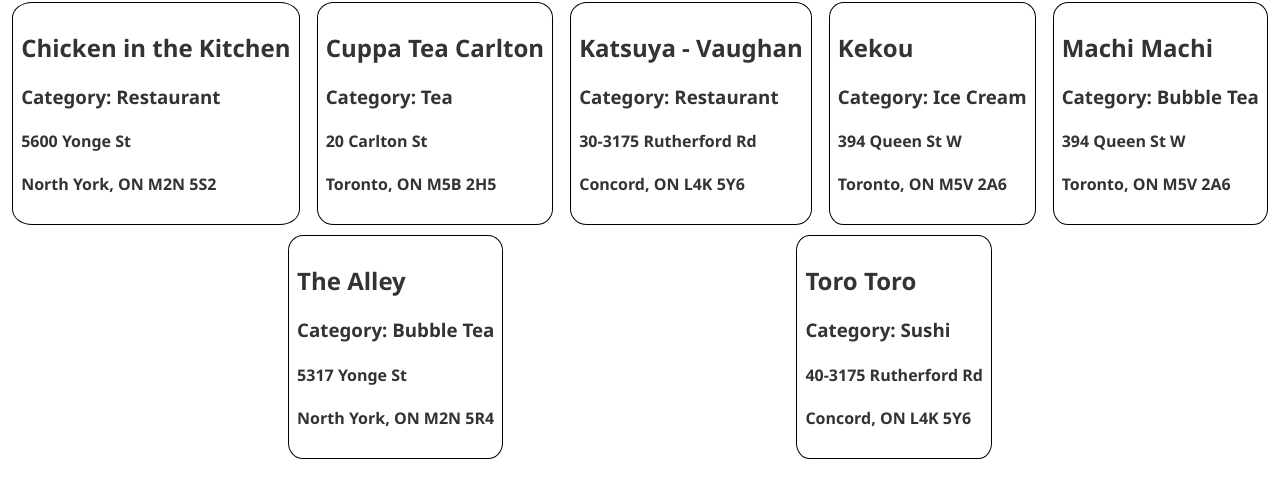
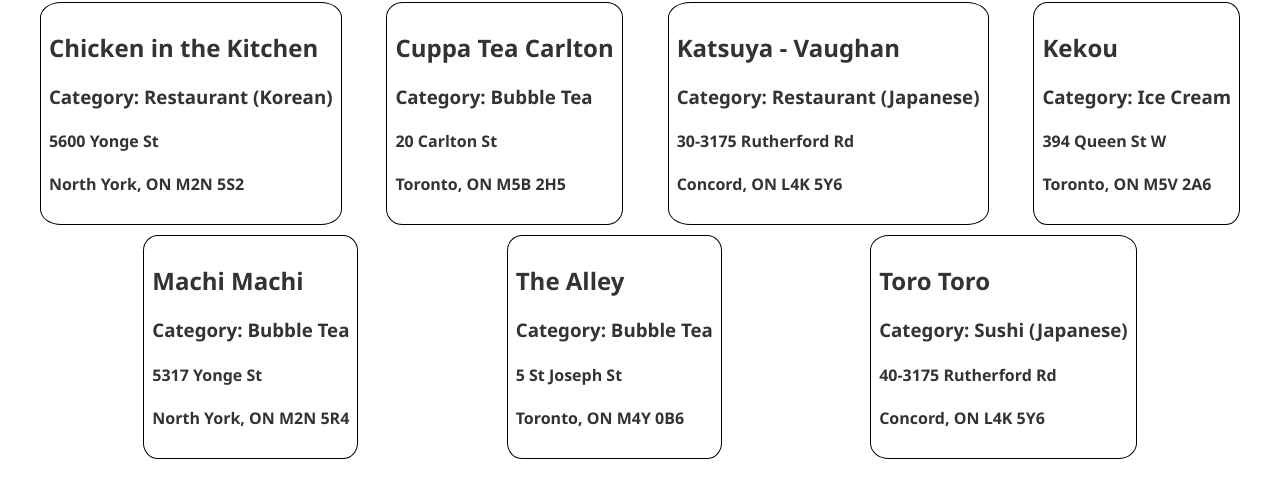
Before and after one commit to lyjacky11/foods-react, a React (Vite) app: page / in a window 1280 px wide. Shown: the part 180-659 px from the top of the page. Built offline with nearby package versions, Linux system fonts and the light colour scheme; no server answers.

Commit message:
Excel to JSON format

```diff
--- a/src/App.js
+++ b/src/App.js
@@ -16,7 +16,7 @@ const App = () => {
   categories.sort();
 
   function getPlaces() {
-    setPlaces(placesJson);
+    setPlaces(placesJson.places);
   }
 
   useEffect(() => {
--- a/src/Place.js
+++ b/src/Place.js
@@ -1,11 +1,23 @@
 const MAPS_API = process.env.REACT_APP_MAPS_API;
 
-const Place = ({ id, name, category, address, city, province, postal }) => {
+const Place = ({
+  id,
+  name,
+  category,
+  sub_category,
+  address,
+  city,
+  province,
+  postal,
+}) => {
   return (
     <div className="place-container">
       <div className="place-details">
         <h2>{name}</h2>
-        <h3>Category: {category}</h3>
+        <h3>
+          Category: {category}
+          {sub_category != "null" ? ` (${sub_category})` : ""}
+        </h3>
         <h4>{address}</h4>
         <h4>
           {city}, {province} {postal}
--- a/src/Results.js
+++ b/src/Results.js
@@ -9,6 +9,7 @@ const Results = ({ places }) => {
           id={place.id}
           name={place.name}
           category={place.category}
+          sub_category={place.sub_category}
           address={place.address}
           city={place.city}
           province={place.province}
--- a/src/places.json
+++ b/src/places.json
@@ -1,72 +1,74 @@
-[
 {
-        "id": 1,
+    "places": [
+        {
+            "id": "1",
             "name": "Chicken in the Kitchen",
             "category": "Restaurant",
-        "sub-category": "Korean",
+            "sub_category": "Korean",
             "address": "5600 Yonge St",
             "city": "North York",
             "province": "ON",
             "postal": "M2N 5S2"
         },
         {
-        "id": 2,
+            "id": "2",
             "name": "Cuppa Tea Carlton",
-        "category": "Tea",
-        "sub-category": "",
+            "category": "Bubble Tea",
+            "sub_category": "null",
             "address": "20 Carlton St",
             "city": "Toronto",
             "province": "ON",
             "postal": "M5B 2H5"
         },
         {
-        "id": 3,
+            "id": "3",
             "name": "Katsuya - Vaughan",
             "category": "Restaurant",
-        "sub-category": "Japanese",
+            "sub_category": "Japanese",
             "address": "30-3175 Rutherford Rd",
             "city": "Concord",
             "province": "ON",
             "postal": "L4K 5Y6"
         },
         {
-        "id": 4,
+            "id": "4",
             "name": "Kekou",
             "category": "Ice Cream",
-        "sub-category": "",
+            "sub_category": "null",
             "address": "394 Queen St W",
             "city": "Toronto",
             "province": "ON",
             "postal": "M5V 2A6"
         },
         {
-        "id": 5,
+            "id": "5",
             "name": "Machi Machi",
             "category": "Bubble Tea",
-        "sub-category": "",
-        "address": "394 Queen St W",
-        "city": "Toronto",
-        "province": "ON",
-        "postal": "M5V 2A6"
-    },
-    {
-        "id": 6,
-        "name": "The Alley",
-        "category": "Bubble Tea",
-        "sub-category": "",
+            "sub_category": "null",
             "address": "5317 Yonge St",
             "city": "North York",
             "province": "ON",
             "postal": "M2N 5R4"
         },
         {
-        "id": 7,
+            "id": "6",
+            "name": "The Alley",
+            "category": "Bubble Tea",
+            "sub_category": "null",
+            "address": "5 St Joseph St",
+            "city": "Toronto",
+            "province": "ON",
+            "postal": "M4Y 0B6"
+        },
+        {
+            "id": "7",
             "name": "Toro Toro",
             "category": "Sushi",
-        "sub-category": "Japanese",
+            "sub_category": "Japanese",
             "address": "40-3175 Rutherford Rd",
             "city": "Concord",
             "province": "ON",
             "postal": "L4K 5Y6"
         }
     ]
+}
```
Lines whose indentation alone changed are shown as unchanged.
